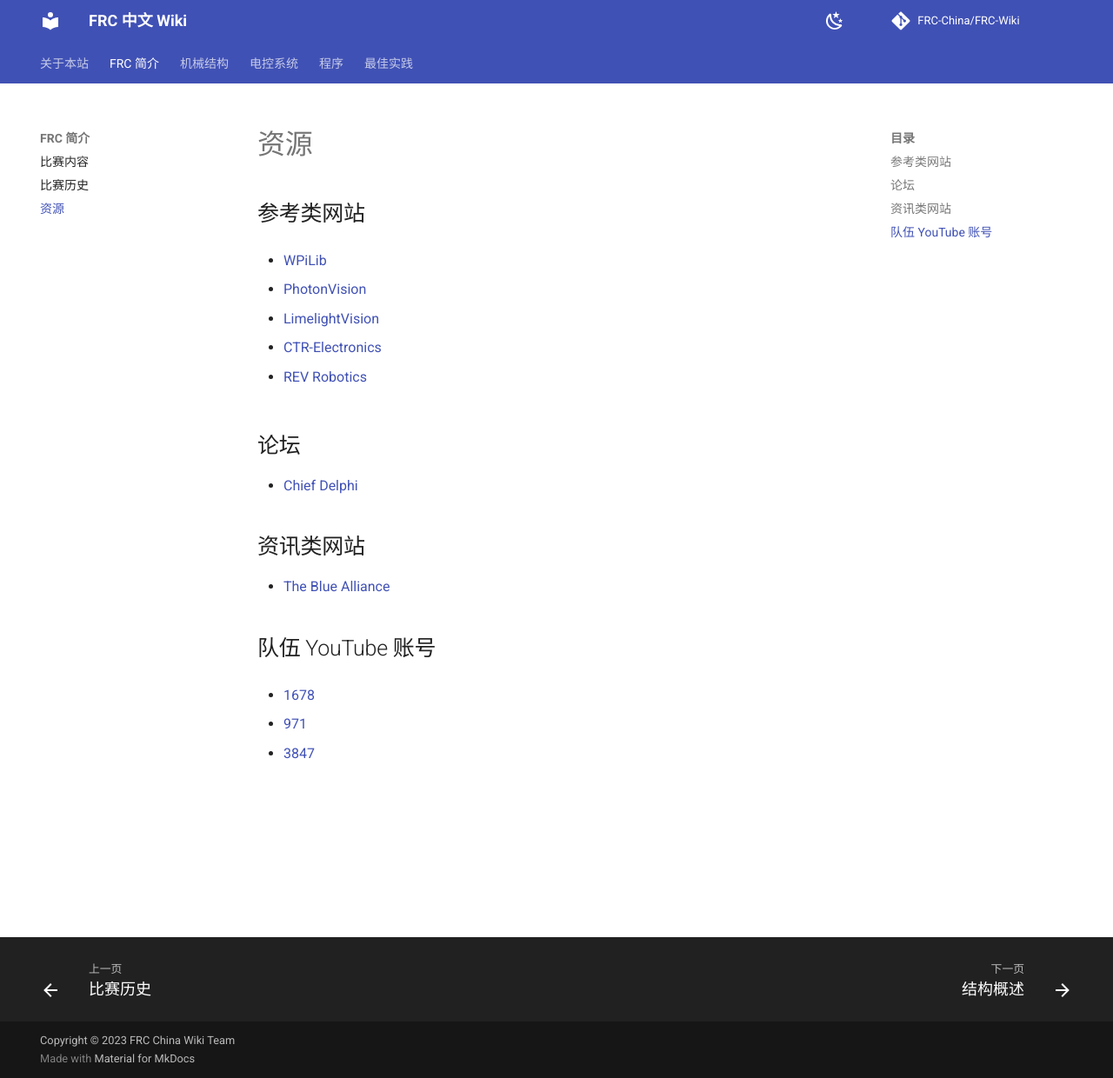
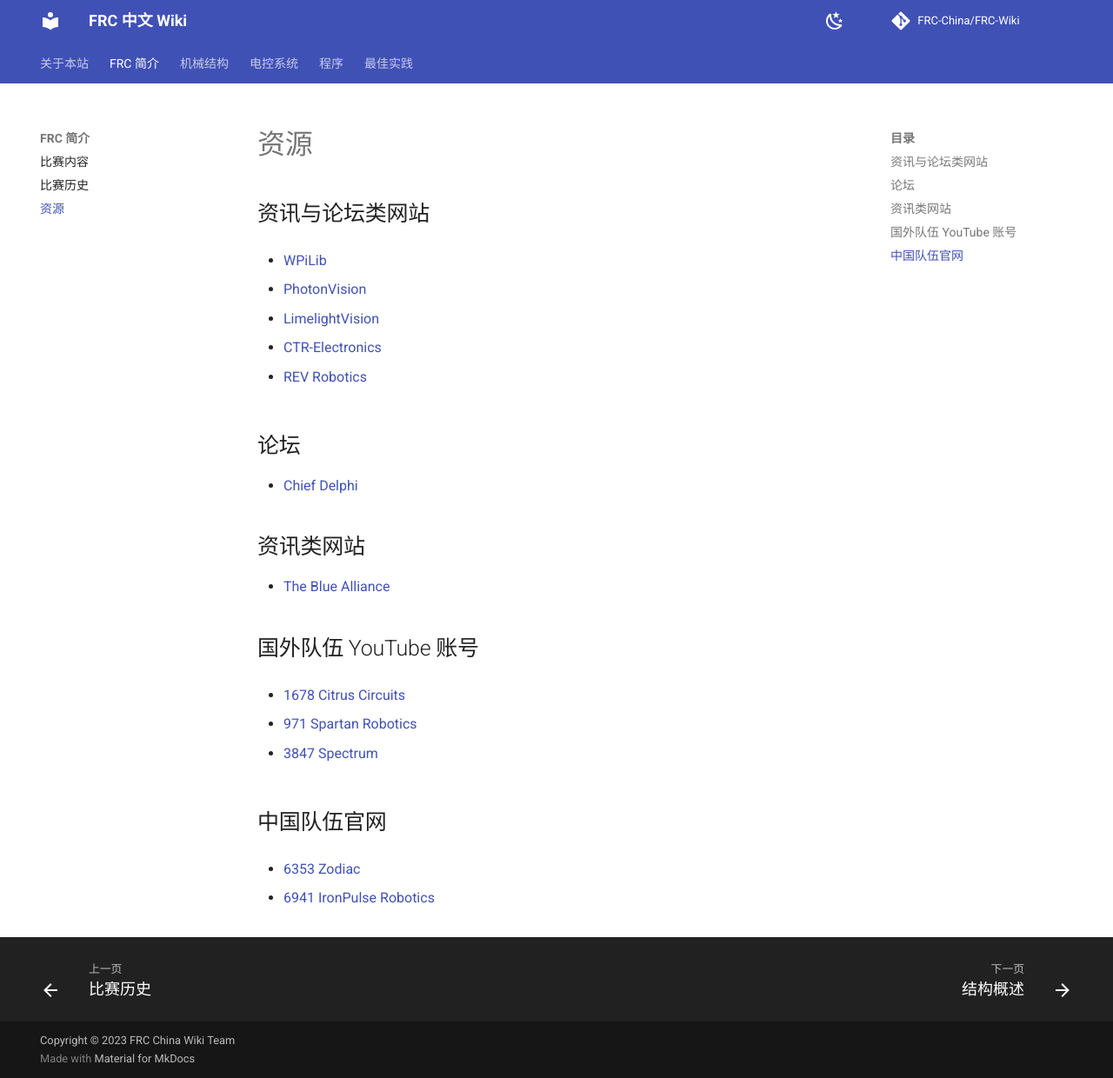
Before and after one commit to FRC-China/FRC-Wiki, an MkDocs documentation site: the page built from docs/intro/resources.md, in a window 1280 px wide and 1240 px high. Shown: the whole window at 87% size. Built offline with MkDocs 1.6.1 and Material for MkDocs 9.7.7, drawn with Linux system fonts in a browser that asks for light colours; comment, search, counter and statistics services are not loaded.

Commit message:
feat(intro): Improve  Typography (#8)
* feat(intro):improve translation

* fix(intro/., start/.): 修改部分句式和用词; add(start/commons): 增加「共同宗旨」

* fix(intro/resources): 删除git操作的余留指示字符

* fix(start/acknowledgement): 删除git操作的余留指示字符

* fix(intro/.): 将半角括号全部修改为全交括号以适应中文语境

---------

Co-authored-by: “y0ng1e” <“iamlyl913@gmail.com”>

```diff
--- a/docs/intro/resources.md
+++ b/docs/intro/resources.md
@@ -1,6 +1,6 @@
 # 资源
 
-## 参考类网站
+## 资讯与论坛类网站
 
 - [WPiLib](https://wpilib.org/)
 
@@ -20,10 +20,16 @@
 
 - [The Blue Alliance](https://www.thebluealliance.com)
 
-## 队伍 YouTube 账号
+## 国外队伍 YouTube 账号
 
-- [1678](https://www.youtube.com/@citruscircuits)
+- [1678 Citrus Circuits](https://www.youtube.com/@citruscircuits)
 
-- [971](https://www.youtube.com/@smanrobotics)
+- [971 Spartan Robotics](https://www.youtube.com/@smanrobotics)
 
-- [3847](https://www.youtube.com/@Spectrum3847)
+- [3847 Spectrum](https://www.youtube.com/@Spectrum3847)
+
+## 中国队伍官网
+
+- [6353 Zodiac](http://zodiac6353.cn/)
+
+- [6941 IronPulse Robotics](https://www.ironpulse.net/)
--- a/docs/start/usage.md
+++ b/docs/start/usage.md
@@ -1,6 +1,6 @@
 # 如何使用本项目
 
-本 Wiki 可以用于新人培训等场景。
+本 Wiki 可以用于队伍间技术交流与共享、新人培训等场景。
 
 在不久的将来，本 Wiki 还会推出以下姊妹项目：
 
--- a/mkdocs.yml
+++ b/mkdocs.yml
@@ -10,6 +10,7 @@ repo_url: https://github.com/FRC-China/FRC-Wiki
 nav:
   - 关于本站:
       - 关于本项目: index.md
+      - 共同宗旨: commons.md
       - 如何使用本项目: start/usage.md
       - 如何参与: start/contribute.md
       - FAQ: start/faq.md
```
Also changed, not shown: README.md (+3 -3 lines), docs/intro/content.md (+4 -6 lines), docs/intro/history.md (+1 -1 lines), docs/start/acknowledgement.md (+2 -0 lines), docs/start/commons.md (added, +43 -0 lines).
